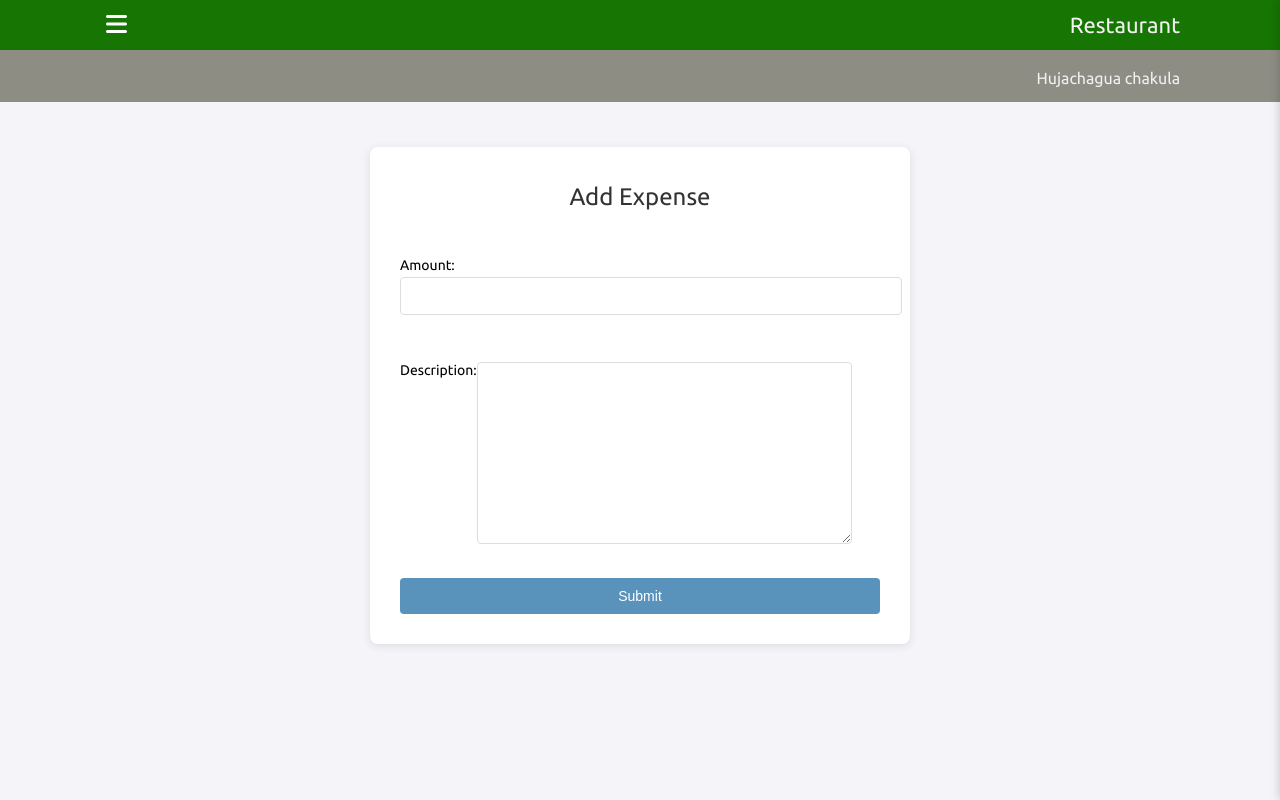
After one commit to nikodemo-bukwimba/Restaurant-management-system, a Django app: page /orders/add-expense/ in a window 1280 px wide. The commit adds this page. Run offline with Django 5.2, Linux system fonts and the light colour scheme; a user stored in the database is signed in.

Commit message:
Added the page to enter expenses with their descriptions

```diff
--- /dev/null
+++ b/orders/forms.py
@@ -0,0 +1,8 @@
+# orders/forms.py
+from django import forms
+from .models import Expense
+
+class ExpenseForm(forms.ModelForm):
+    class Meta:
+        model = Expense
+        fields = ['amount', 'description']
--- a/orders/models.py
+++ b/orders/models.py
@@ -1,5 +1,7 @@
 from django.db import models
 from django.urls import reverse
+from users.models import Waiter
+
 
 class MenuCategory(models.Model):
     name = models.CharField(max_length=200)
@@ -44,3 +46,13 @@ class MenuItem(models.Model):
 
     def get_absolute_url(self):
         return reverse('orders:menu_item_detail', args=[self.id, self.slug])
+
+class Expense(models.Model):
+    waiter = models.ForeignKey('users.Waiter', on_delete=models.CASCADE)
+    amount = models.DecimalField(max_digits=10, decimal_places=2)
+    description = models.TextField()
+    date = models.DateField(auto_now_add=True)
+
+    def __str__(self):
+        return f"Expense by {self.waiter.name} on {self.date}"
+        return f"{self.amount} - {self.description}"
--- a/orders/static/css/base.css
+++ b/orders/static/css/base.css
@@ -4,7 +4,8 @@
 body {
     margin: 0;
     padding: 0;
-    font-family: helvetica, sans-serif;
+    font-family: 'Ubuntu', sans-serif;
+    background-color: #f4f4f9;
 }
 
 h1, h2, h3, h4, h5, h6 {
@@ -28,6 +29,7 @@ a.button, input[type="submit"] {
     padding: 10px 20px;
     font-size: 14px;
     border: 0;
+    cursor: pointer;
 }
 
 a.button.light {
@@ -111,13 +113,13 @@ form p label {
 }
 
 form p input {
-    width: 300px;
-    font-size: 13px;
-    margin-bottom: 10px;
-    padding: 10px 12px;
-    border: 0;
-    background: #efefef;
-    color: #666;
+    width: 100%;
+    font-size: 14px;
+    margin-bottom: 15px;
+    padding: 10px;
+    border: 1px solid #ddd;
+    background: #fff;
+    color: #333;
     border-radius: 4px;
 }
 
@@ -139,19 +141,23 @@ ul.errorlist {
     color: #e6e3e3;
 }
 
+#header .header-content {
+    display: flex;
+    align-items: center;
+    justify-content: space-between; /* Distribute space between items */
+}
+
+#header .logo {
+    font-family: 'Ubuntu', sans-serif;
+    color: #f3f0f0;
+    font-size: 22px;
+}
+
 #subheader {
     background: #8d8d84;
     color: #030005;
     padding: 15px 100px;
     overflow: auto;
-}
-
-#header .logo {
-    font-family: 'Ubuntu', sans-serif;
-    float: left;
-    color: #f3f0f0;
-    font-size: 22px;
-    margin-right: 10%;
 }
 
 #subheader .cart {
@@ -166,35 +172,98 @@ ul.errorlist {
     overflow: hidden;
 }
 
-/* Sidebar */
+/* Sidebar Styles */
+#sidebar-menu {
+    position: fixed;
+    top: 0;
+    right: -220px; /* Hide sidebar offscreen initially */
+    width: 220px;
+    height: 100%;
+    background: #f4f4f9;
+    transition: right 0.3s ease;
+    overflow-y: auto;
+    box-shadow: 0 0 10px rgba(0, 0, 0, 0.2);
+}
+
+#sidebar-menu.visible {
+    right: 0; /* Show sidebar when visible class is added */
+}
+
+.menu-toggle {
+    position: relative;
+}
+
+.menu-toggle #menu-icon {
+    background: none;
+    border: none;
+    font-size: 24px;
+    cursor: pointer;
+    color: #fff;
+}
+
+#sidebar-menu .sidebar {
+    padding: 20px;
+    list-style: none;
+    margin: 0;
+}
+
+#sidebar-menu .sidebar li {
+    padding: 10px 0;
+}
+
+#sidebar-menu .sidebar li a {
+    display: block;
+    color: #260485;
+    text-decoration: none;
+}
+
+#sidebar-menu .sidebar li a:hover {
+    color: #77b6e2;
+}
+
+/* Main content adjustment when sidebar is visible */
+#content {
+    padding: 0 100px;
+    transition: margin-right 0.3s ease;
+}
+
+#sidebar-menu.visible ~ #content {
+    margin-right: 220px; /* Adjust content area to make room for sidebar */
+}
+
+/* Sidebar Adjustments for Previous Styles */
 #sidebar {
     width: 220px;
     padding: 30px 20px 0 0;
     float: left;
+    background: #f9f9f9; /* Light background for sidebar */
 }
 
 #sidebar ul {
     margin: 0;
     padding: 0;
+    list-style: none;
 }
 
 #sidebar ul li {
     margin: 0;
-    list-style: none;
-    padding: 10px 14px;
+    padding: 10px 0;
 }
 
 #sidebar ul li a {
     display: block;
+    color: #333; /* Dark text color for sidebar links */
+    padding: 10px;
+    text-align: left;
+    border-radius: 4px;
 }
 
 #sidebar ul li.selected {
-    background: #5993bb;
-    border-radius: 4px;
+    background: #d0e9c6; /* Lighter color for selected items */
 }
 
 #sidebar ul li.selected a {
-    color: #fff;
+    color: #000; /* Darker text color for selected item */
 }
 
 /* Main Content Area */
@@ -380,6 +449,59 @@ form div.field {
     border-color: #ebccd1;
 }
 
+/* Add Expense Form Specific */
+.expense-container {
+    max-width: 500px;
+    margin: 30px auto;
+    padding: 20px;
+    background: #ffffff;
+    border-radius: 8px;
+    box-shadow: 0 2px 10px rgba(0, 0, 0, 0.1);
+}
+
+.expense-title {
+    text-align: center;
+    margin-bottom: 20px;
+    font-size: 24px;
+    color: #333;
+}
+
+.expense-form-container {
+    padding: 10px;
+}
+
+.expense-form {
+    display: flex;
+    flex-direction: column;
+}
+
+.expense-form input,
+.expense-form textarea {
+    margin-bottom: 15px;
+    padding: 10px;
+    border: 1px solid #ddd;
+    border-radius: 4px;
+    font-size: 14px;
+}
+
+.expense-form textarea {
+    resize: vertical;
+}
+
+.btn-submit {
+    padding: 10px 20px;
+    background-color: #5993bb;
+    color: #fff;
+    border: none;
+    border-radius: 4px;
+    cursor: pointer;
+    font-size: 14px;
+}
+
+.btn-submit:hover {
+    background-color: #467a9c;
+}
+
 /* Responsive Design */
 @media (max-width: 768px) {
     #header, #subheader {
@@ -388,7 +510,6 @@ form div.field {
 
     #header .logo {
         font-size: 18px;
-        margin-right: 0;
     }
 
     #subheader .cart {
--- /dev/null
+++ b/orders/templates/orders/add_expense.html
@@ -0,0 +1,14 @@
+{% extends "orders/base.html" %}
+
+{% block content %}
+    <div class="expense-container">
+        <h1 class="expense-title">Add Expense</h1>
+        <div class="expense-form-container">
+            <form method="post" class="expense-form">
+                {% csrf_token %}
+                {{ form.as_p }}
+                <button type="submit" class="btn-submit">Submit</button>
+            </form>
+        </div>
+    </div>
+{% endblock %}
--- a/orders/templates/orders/base.html
+++ b/orders/templates/orders/base.html
@@ -6,14 +6,24 @@
     <meta name="viewport" content="width=device-width, initial-scale=1.0">
     <title>{% block title %}My Restaurant Management{% endblock %}</title>
     <link href="{% static 'css/base.css' %}" rel="stylesheet">
+    <link rel="stylesheet" href="https://cdnjs.cloudflare.com/ajax/libs/font-awesome/6.0.0-beta3/css/all.min.css">
 </head>
 <body>
     <header id="header">
-        <a href="{% url 'orders:menu_item_list' %}" class="logo">Restaurant</a>
-         <div class="orders">
-            <a href="{% url 'orders:user_orders' %}">My Orders</a>
+        <div class="header-content">
+            <div class="menu-toggle">
+                <button id="menu-icon"><i class="fas fa-bars"></i></button>
+            </div>
+            <a href="{% url 'orders:menu_item_list' %}" class="logo">Restaurant</a>
+        </div>
+        <div id="sidebar-menu">
+            <ul class="sidebar">
+                <li><a href="{% url 'orders:user_orders' %}">ODA ZANGU</a></li>
+                <li><a href="{% url 'orders:add_expense' %}">MATUMIZI</a></li>
+            </ul>
         </div>
     </header>
+
     <nav id="subheader">
         <div class="cart">
             {% with total_items=cart|length %}
@@ -44,8 +54,16 @@
         {% endblock %}
     </main>
 
+    <script src="https://cdnjs.cloudflare.com/ajax/libs/font-awesome/6.0.0-beta3/js/all.min.js"></script>
     <script>
         document.addEventListener("DOMContentLoaded", function() {
+            var menuIcon = document.getElementById("menu-icon");
+            var sidebarMenu = document.getElementById("sidebar-menu");
+
+            menuIcon.addEventListener("click", function() {
+                sidebarMenu.classList.toggle("visible");
+            });
+
             // Get all message elements
             var messageElements = document.querySelectorAll(".messages .alert");
             messageElements.forEach(function(messageElement) {
--- a/orders/urls.py
+++ b/orders/urls.py
@@ -5,7 +5,9 @@ app_name = 'orders'
 
 urlpatterns = [
     path('menu_item_list/', views.menu_item_list, name='menu_item_list'),
+    path('add-expense/', views.add_expense, name='add_expense'),
     path('user-orders/', views.user_orders, name='user_orders'),
     path('<slug:category_slug>/', views.menu_item_list, name='menu_item_list_by_category'),
     path('<int:id>/<slug:slug>/', views.menu_item_detail, name='menu_item_detail'),
+
 ]
--- a/orders/views.py
+++ b/orders/views.py
@@ -3,6 +3,10 @@ from .models import MenuCategory, MenuItem
 from orders.models import MenuItem
 from cart.forms import CartAddMenuItemForm
 from oda.models import Order
+from django.shortcuts import render, redirect
+from django.contrib.auth.decorators import login_required
+from .models import Expense
+from .forms import ExpenseForm
 
 def menu_item_list(request, category_slug=None):
     category = None
@@ -32,3 +36,17 @@ def user_orders(request):
         'orders': orders,
         'total_sales': total_sales
     })
+
+@login_required
+def add_expense(request):
+    if request.method == 'POST':
+        form = ExpenseForm(request.POST)
+        if form.is_valid():
+            expense = form.save(commit=False)
+            expense.waiter = request.user.waiter  # Link expense to the logged-in waiter
+            expense.save()
+            # Optionally update the waiter's total sales here
+            return redirect('orders:menu_item_list')  # Redirect to a relevant page
+    else:
+        form = ExpenseForm()
+    return render(request, 'orders/add_expense.html', {'form': form})
--- a/users/templates/users/login.html
+++ b/users/templates/users/login.html
@@ -15,6 +15,7 @@
         <form method="post" action="{% url 'users:login' %}">
             {% csrf_token %}
             <div>
+                {{ form.non_field_errors }} <!-- Display non-field-specific errors here -->
                 {{ form.as_p }}
             </div>
             <div class="show-password-container">
--- a/users/urls.py
+++ b/users/urls.py
@@ -6,9 +6,9 @@ from . import views
 app_name = 'users'
 
 urlpatterns = [
-    path('', views.user_login, name='login'),
-    path('ceo-dashboard/', views.ceo_dashboard, name='ceo_dashboard'),
-    path('manager-dashboard/', views.manager_dashboard, name='manager_dashboard'),
-    path('waiter-dashboard/', views.waiter_dashboard, name='waiter_dashboard'),
+    path('', user_login, name='login'),
+    path('ceo-dashboard/', ceo_dashboard, name='ceo_dashboard'),
+    path('manager-dashboard/', manager_dashboard, name='manager_dashboard'),
+    path('waiter-dashboard/', waiter_dashboard, name='waiter_dashboard'),
     # Other URL patterns
 ]
```
Also changed, not shown: orders/admin.py (+9 -0 lines), users/forms.py (+16 -5 lines), users/views.py (+9 -8 lines), db.sqlite3, orders/migrations/0003_expense.py (added), orders/migrations/0004_remove_expense_created_at_expense_date.py (added).
